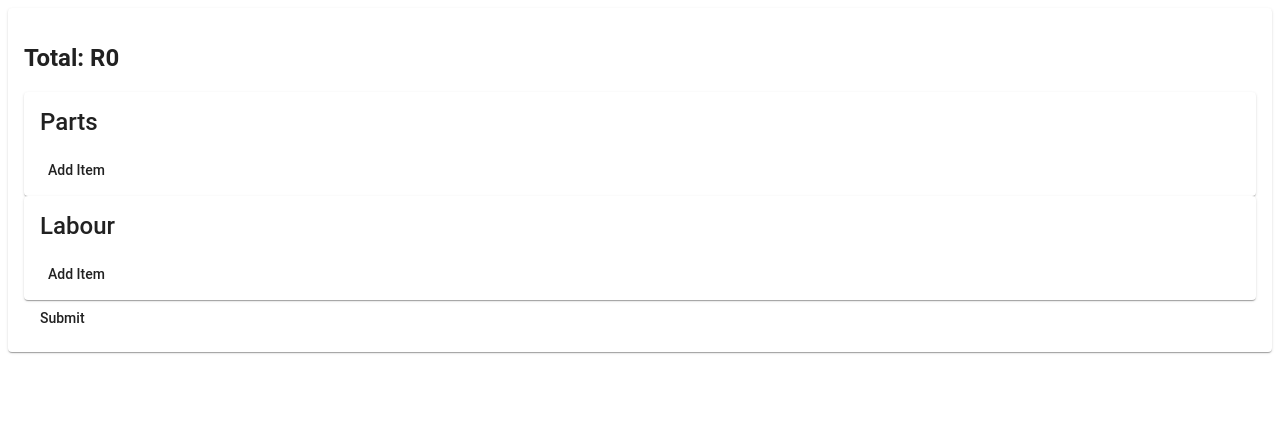
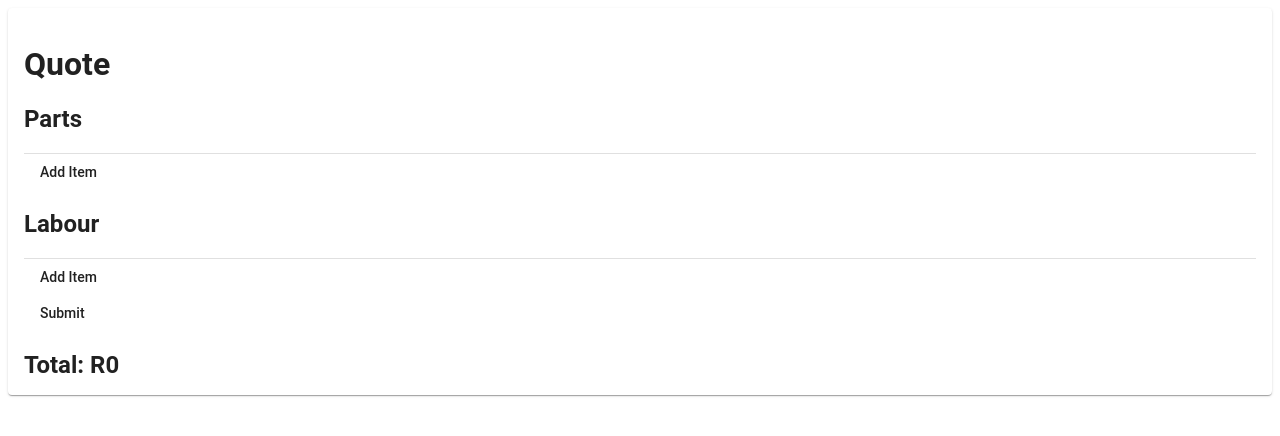
Before and after one commit to jamneck/angular-ddq, an Angular app: page / in a window 1280 px wide. Shown: the top 436 px of the page. Built offline with nearby package versions, Linux system fonts and the light colour scheme.

Commit message:
3 files modified

```diff
--- a/src/app/create-quote/create-quote.component.html
+++ b/src/app/create-quote/create-quote.component.html
@@ -1,15 +1,15 @@
 <mat-card>
   <form [formGroup]="quoteForm" (ngSubmit)="onSubmit()">
-    <h2>Total: R{{ totalCost }}</h2>
+    <h1>Quote</h1>
 
-    <mat-card>
-      <mat-card-title>Parts</mat-card-title>
-      <mat-card formArrayName="parts" *ngFor="let item of parts.controls; let i = index;">
-        <div [formGroupName]="i" fxLayout="row wrap" fxLayoutAlign="space-between">
+    <div>
+      <h2>Parts</h2>
+      <div formArrayName="parts" *ngFor="let item of parts.controls; let i = index;">
+        <div [formGroupName]="i" fxLayout="row" fxLayoutAlign="start" fxLayoutGap="30px">
 
-          <mat-form-field appearance="outline">
+          <mat-form-field>
             <mat-label>Name</mat-label>
-            <input type="text" placeholder="Pick one" aria-label="Number" matInput formControlName="name" [matAutocomplete]="autoName">
+            <input type="text" placeholder="Pick one" aria-label="Number" matInput formControlName="name" [matAutocomplete]="autoName" autocomplete="off">
             <mat-autocomplete #autoName="matAutocomplete">
               <mat-option *ngFor="let option of filteredPartNameOptions[i] | async" [value]="option">
                 {{option}}
@@ -17,41 +17,39 @@
             </mat-autocomplete>
           </mat-form-field>
 
-          <mat-form-field appearance="outline">
+          <mat-form-field>
             <mat-label>Unique ID</mat-label>
             <input matInput formControlName="uid">
           </mat-form-field>
 
-          <mat-form-field appearance="outline">
-            <mat-label>Unit Cost</mat-label>
-            <input type="number" matInput formControlName="unit_cost">
-          </mat-form-field>
-
-          <mat-form-field appearance="outline">
+          <mat-form-field>
             <mat-label>Quantity</mat-label>
             <input type="number" matInput formControlName="quantity">
           </mat-form-field>
 
-          <!-- <mat-form-field appearance="outline">
+          <mat-form-field>
+            <mat-label>Unit Cost</mat-label>
+            <input type="number" matInput formControlName="unit_cost">
+            <span matPrefix>R&nbsp;</span>
+          </mat-form-field>
+
+          <div>
             <mat-label>Cost</mat-label>
-            <input type="number" matInput formControlName="cost">
-          </mat-form-field> -->
-          <div>
-            R{{ partItemTotal(i) }}
+            <p>R{{ partItemTotal(i) }}</p>
           </div>
         </div>
-      </mat-card>
-      <mat-card-actions>
-        <a mat-button (click)="addPart()">Add Item</a>
-      </mat-card-actions>
-    </mat-card>
+      </div>
+      <mat-divider></mat-divider>
+      <a mat-button (click)="addPart()">Add Item</a>
+    </div>
 
-    <mat-card>
-      <mat-card-title>Labour</mat-card-title>
-      <mat-card formArrayName="labour" *ngFor="let item of labour.controls; let i = index;">
-        <div [formGroupName]="i" fxLayout="row wrap" fxLayoutAlign="space-between">
+    <div>
+      <h2>Labour</h2>
 
-          <mat-form-field appearance="outline">
+      <div formArrayName="labour" *ngFor="let item of labour.controls; let i = index; last as last">
+        <div [formGroupName]="i" fxLayout="row" fxLayoutAlign="start" fxLayoutGap="30px">
+
+          <mat-form-field>
             <mat-label>Name</mat-label>
             <input type="text" placeholder="Pick one" aria-label="Number" matInput formControlName="name" [matAutocomplete]="autoName">
             <mat-autocomplete #autoName="matAutocomplete">
@@ -61,27 +59,35 @@
             </mat-autocomplete>
           </mat-form-field>
 
-          <mat-form-field appearance="outline">
-            <mat-label>Duration</mat-label>
-            <input matInput formControlName="duration">
-          </mat-form-field>
-
-          <mat-form-field appearance="outline">
+          <mat-form-field>
             <mat-label>Unique ID</mat-label>
             <input matInput formControlName="uid">
           </mat-form-field>
 
-          <mat-form-field appearance="outline">
+          <mat-form-field>
+            <mat-label>Duration</mat-label>
+            <input matInput formControlName="duration">
+            <mat-hint align="end">Hours</mat-hint>
+          </mat-form-field>
+
+          <mat-form-field>
+            <mat-label>Hourly Cost</mat-label>
+            <input type="number" matInput formControlName="hourly_cost">
+            <span matPrefix>R&nbsp;</span>
+          </mat-form-field>
+
+          <div>
             <mat-label>Cost</mat-label>
-            <input type="number" matInput formControlName="cost">
-          </mat-form-field>
+            <p>R{{ labourItemTotal(i) }}</p>
+          </div>
         </div>
-      </mat-card>
-      <mat-card-actions>
-        <a mat-button (click)="addLabour()">Add Item</a>
-      </mat-card-actions>
-    </mat-card>
+      </div>
+      <mat-divider></mat-divider>
+      <a mat-button (click)="addLabour()">Add Item</a>
+    </div>
 
     <button mat-button [disabled]="!quoteForm.valid">Submit</button>
   </form>
+
+  <h2>Total: R{{ totalCost }}</h2>
 </mat-card>
--- a/src/app/create-quote/create-quote.component.ts
+++ b/src/app/create-quote/create-quote.component.ts
@@ -50,7 +50,6 @@ export class CreateQuoteComponent implements OnInit {
 
   initForm() {
     this.quoteForm = this.fb.group({
-      // cost: [null, Validators.required],
       parts: this.fb.array([]),
       labour: this.fb.array([]),
       consumables: this.fb.array([]),
@@ -71,8 +70,8 @@ export class CreateQuoteComponent implements OnInit {
     return this.fb.group({
       name: '',
       uid: '',
-      duration: '',
-      cost: '',
+      duration: null,
+      hourly_cost: null,
     });
   }
 
@@ -140,7 +139,7 @@ export class CreateQuoteComponent implements OnInit {
       .reduce((prev, curr) => prev + curr, 0);
 
     const sumLabour = this.labour.controls
-      .map(e => e.get('cost').value)
+      .map(e => e.get('hourly_cost').value * e.get('duration').value)
       .reduce((prev, curr) => prev + curr, 0);
 
     return sumParts + sumLabour
@@ -178,4 +177,9 @@ export class CreateQuoteComponent implements OnInit {
     const item = this.parts.controls[i].value;
     return item.quantity * item.unit_cost
   }
+
+  labourItemTotal(i: number) {
+    const item = this.labour.controls[i].value;
+    return item.duration * item.hourly_cost
+  }
 }
--- a/src/app/material/material.module.ts
+++ b/src/app/material/material.module.ts
@@ -6,6 +6,7 @@ import {MatInputModule} from '@angular/material/input';
 import {MatButtonModule} from '@angular/material/button';
 import {MatCardModule} from '@angular/material/card';
 import {MatSelectModule} from '@angular/material/select';
+import {MatDividerModule} from '@angular/material/divider';
 
 
 const modules = [
@@ -14,7 +15,8 @@ const modules = [
   MatInputModule,
   MatButtonModule,
   MatCardModule,
-  MatSelectModule
+  MatSelectModule,
+  MatDividerModule
 ];
 
 @NgModule({
```
